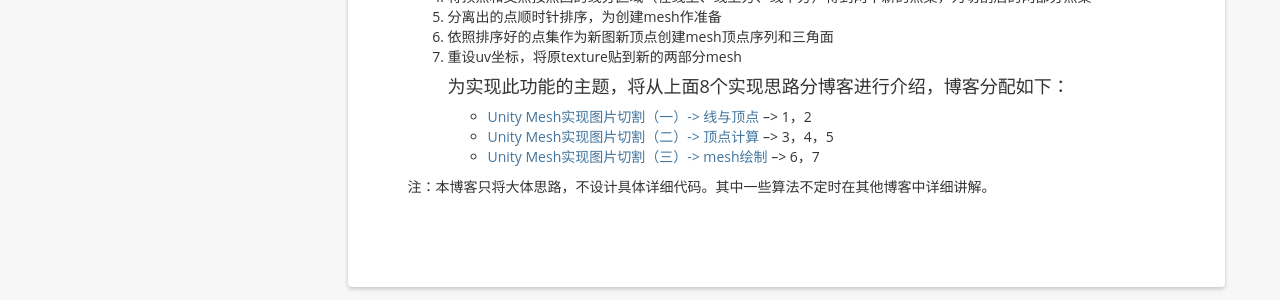
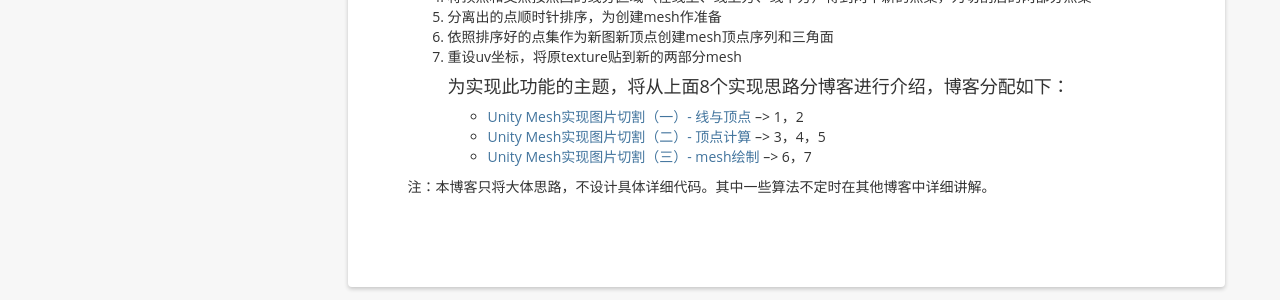
Before and after one commit to yiyuan1130/yiyuan1130.github.io, a Jekyll site: the page built from _posts/2019-10-13-slice_sprite_start.md, in a window 1280 px wide and 900 px high, scrolled down 851 px. Shown: the part 392-692 px from the top of the window. Built offline with Jekyll 4.4.1, drawn with Linux system fonts in a browser that asks for light colours; nearby versions of some CDN libraries; a script that is not in the unit is left out; comment, search, counter and statistics services are not loaded.

```diff
--- a/_posts/2019-10-13-slice_sprite_start.md
+++ b/_posts/2019-10-13-slice_sprite_start.md
@@ -30,8 +30,8 @@ categories: Unity
 6. 依照排序好的点集作为新图新顶点创建mesh顶点序列和三角面
 8. 重设uv坐标，将原texture贴到新的两部分mesh
 #### 为实现此功能的主题，将从上面8个实现思路分博客进行介绍，博客分配如下：
-	- [Unity Mesh实现图片切割（一）-> 线与顶点](https://yiyuan1130.github.io/unity/2019/11/13/slice_sprite_1.html)		-->		1，2
-	- [Unity Mesh实现图片切割（二）-> 顶点计算](https://yiyuan1130.github.io/unity/2019/11/13/slice_sprite_2.html)		-->		3，4，5
-	- [Unity Mesh实现图片切割（三）-> mesh绘制](https://yiyuan1130.github.io/unity/2019/11/13/slice_sprite_3.html)		-->		6，7
+	- [Unity Mesh实现图片切割（一）- 线与顶点](https://yiyuan1130.github.io/unity/2019/11/13/slice_sprite_1.html)		-->		1，2
+	- [Unity Mesh实现图片切割（二）- 顶点计算](https://yiyuan1130.github.io/unity/2019/11/13/slice_sprite_2.html)		-->		3，4，5
+	- [Unity Mesh实现图片切割（三）- mesh绘制](https://yiyuan1130.github.io/unity/2019/11/13/slice_sprite_3.html)		-->		6，7
 
 注：本博客只将大体思路，不设计具体详细代码。其中一些算法不定时在其他博客中详细讲解。
```
Also changed, not shown: _posts/2019-10-13-slice_sprite_1.md (+3 -3 lines), _posts/2019-10-13-slice_sprite_2.md (+2 -2 lines), _posts/2019-10-13-slice_sprite_3.md (+2 -2 lines).
